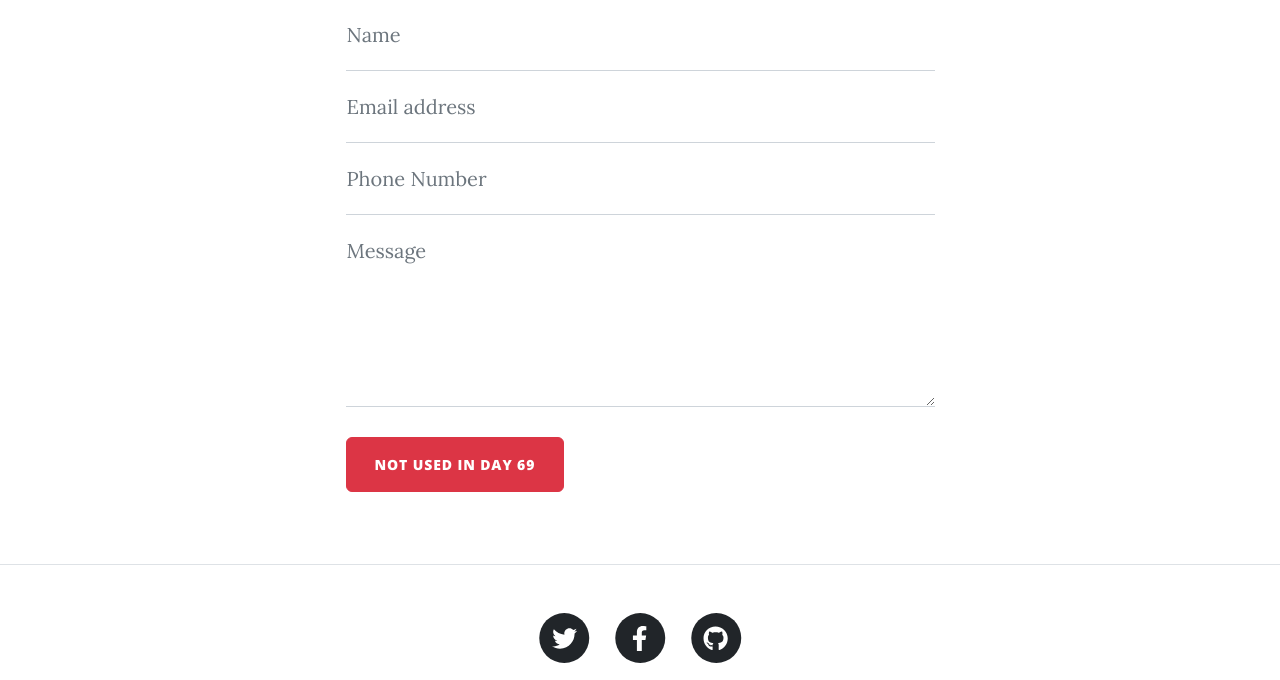
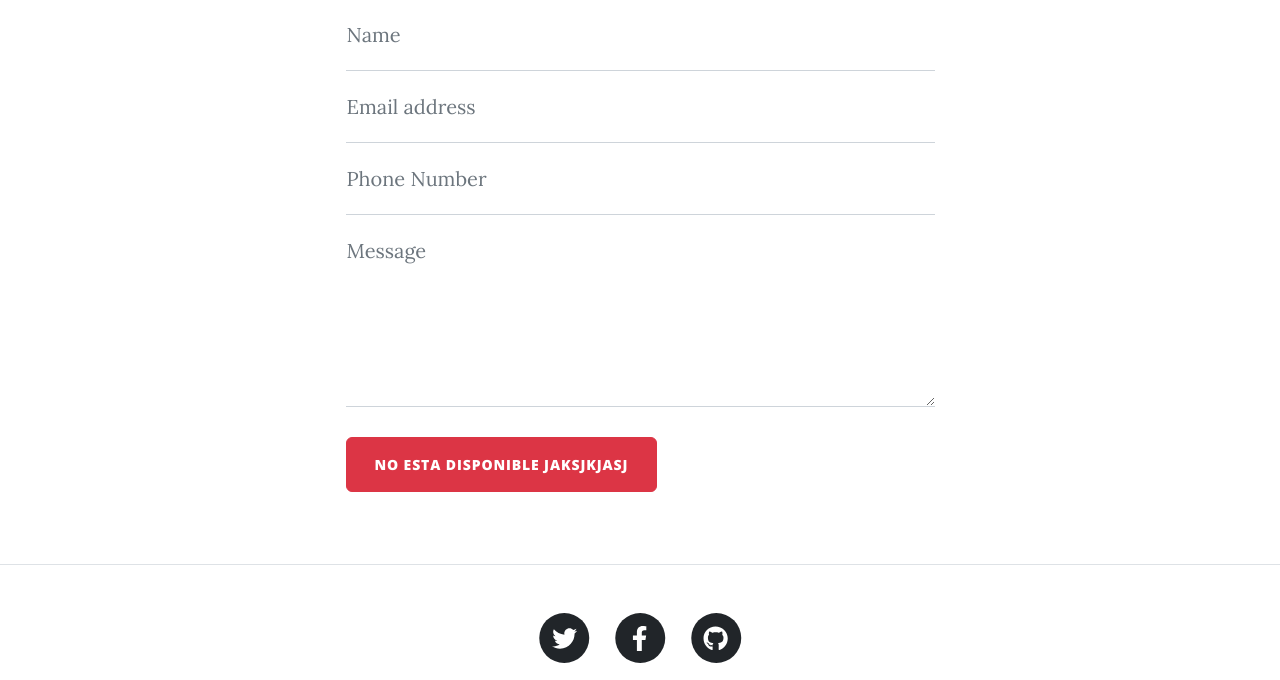
Before and after one commit to DayLight48/DayLight-Blog, a Flask app: page /contact in a window 1280 px wide. Shown: the part 721-1401 px from the top of the page. Run offline with Flask 3, Linux system fonts and the light colour scheme; some libraries are stand-ins or nearby versions.

Commit message:
Update button text in contact.html

```diff
--- a/templates/contact.html
+++ b/templates/contact.html
@@ -88,7 +88,7 @@
               id="submitButton"
               type="submit"
             >
-              NOT USED in Day 69
+              NO ESTA DISPONIBLE JAKSJKJASJ
             </button>
           </form>
         </div>
```
